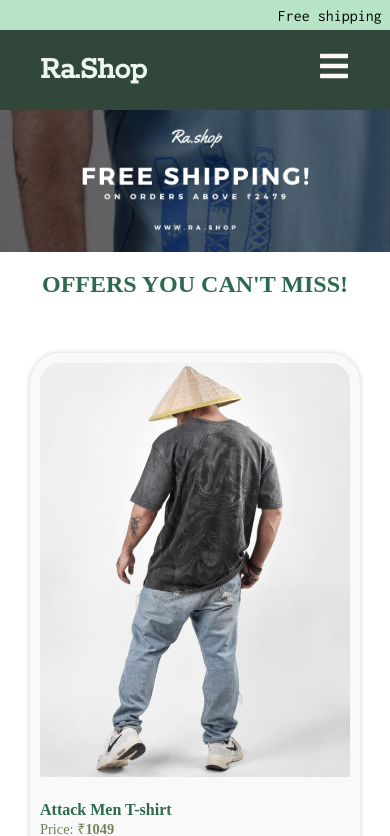
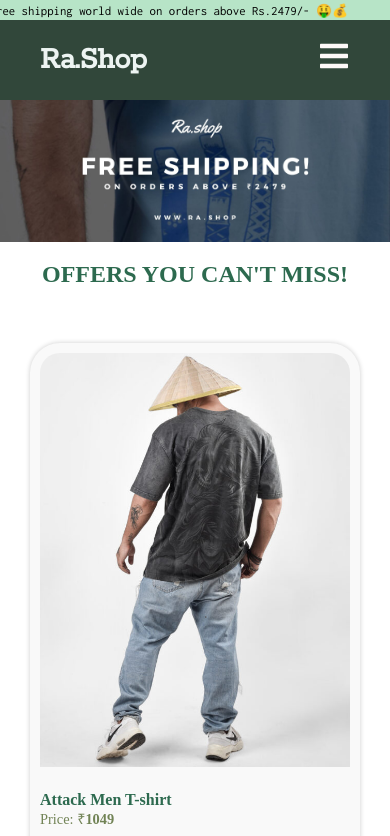
Before and after one commit to rakshixh/Ra.shop, a React (Create React App) app: page / in a window 390 px wide. Shown: the top 836 px of the page. Built offline with nearby package versions, Linux system fonts and the light colour scheme.

Commit message:
added responsiveness for mini header

```diff
--- a/src/css/miniheader.module.css
+++ b/src/css/miniheader.module.css
@@ -19,8 +19,38 @@
 @keyframes move-rtl {
     0% {
         transform: translateX(220%);
-      }
+    }
+
     100% {
         transform: translateX(-220%);
-      }
+    }
 }
+
+/* Responsive adjustments */
+@media (max-width: 768px) {
+    .smallBanner {
+        height: 25px;
+        /* Slightly smaller height on smaller screens */
+    }
+
+    .ptag {
+        font-size: 0.9em;
+        /* Slightly smaller font size on smaller screens */
+        animation: move-rtl 15s linear infinite;
+        /* Adjust animation speed */
+    }
+}
+
+@media (max-width: 480px) {
+    .smallBanner {
+        height: 20px;
+        /* Even smaller height on very small screens */
+    }
+
+    .ptag {
+        font-size: 0.8em;
+        /* Smaller font size on very small screens */
+        animation: move-rtl 12s linear infinite;
+        /* Further adjust animation speed */
+    }
+}
```
